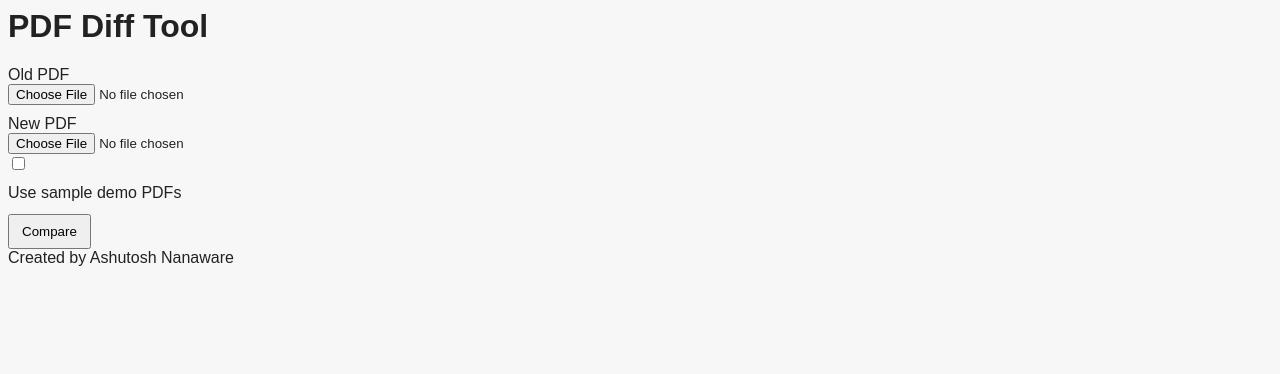
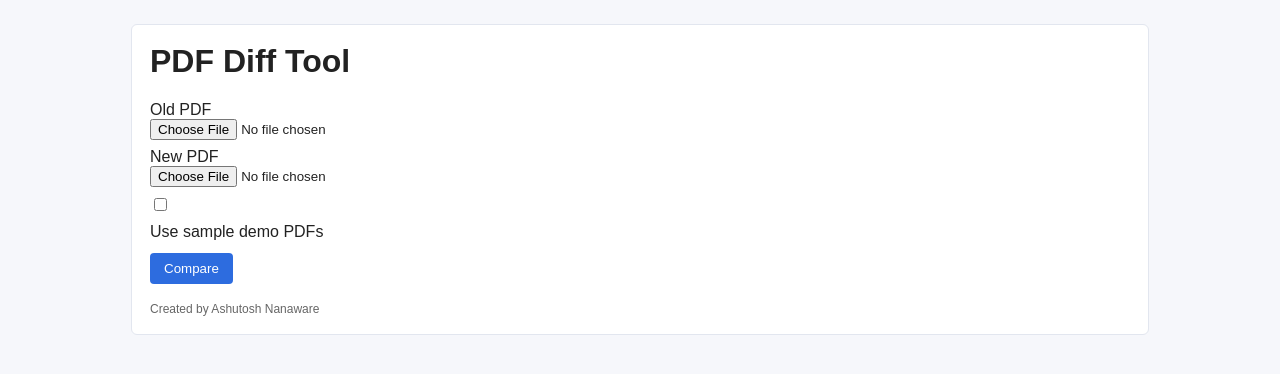
Before and after one commit to Ashu-N26/PDF_DIFF_TOOL, a Flask app: page / in a window 1280 px wide. Shown: the top 374 px of the page. Run offline with Flask 2, Linux system fonts and the light colour scheme.

Commit message:
Update style.css

```diff
--- a/static/style.css
+++ b/static/style.css
@@ -1,10 +1,8 @@
-body{font-family: Arial, sans-serif; background:#f7f7f7; color:#222}
-.container{width:92%;max-width:1000px;margin:18px auto;padding:18px;background:#fff;border-radius:6px;box-shadow:0 6px 20px rgba(0,0,0,0.06)}
+body{font-family:Arial,Helvetica,sans-serif;background:#f6f7fb;color:#222}
+.wrap{max-width:980px;margin:24px auto;padding:18px;background:#fff;border:1px solid #e2e6ef;border-radius:6px}
 h1{margin-top:0}
-form label{display:block;margin-top:10px}
-.panel{width:49%; display:inline-block; vertical-align:top; background:#fafafa;border:1px solid #ddd;padding:8px;box-sizing:border-box;height:300px;overflow:auto}
-#pane{display:flex;gap:8px}
-pre{white-space:pre-wrap;word-break:break-word}
-.diffRow{padding:6px;border-bottom:1px dashed #eee}
-a{color:#0b66ff}
-button{margin-top:12px;padding:8px 12px}
+form label{display:block;margin-top:8px}
+input[type=file]{display:block;margin-bottom:8px}
+button{margin-top:12px;padding:8px 14px;background:#2d6cdf;color:#fff;border:none;border-radius:4px}
+.flashes{color:#c33}
+footer{margin-top:18px;font-size:12px;color:#666}
```
